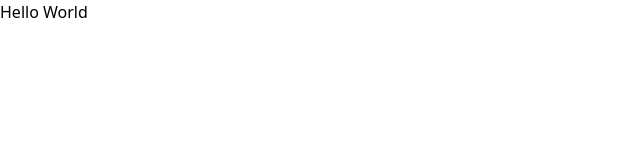
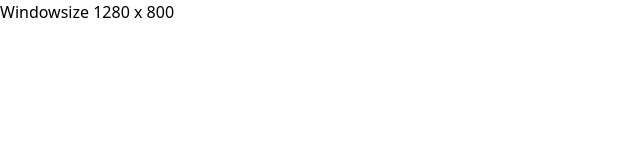
Before and after one commit to srutz/reactexamples, a React (Vite) app: page / in a window 1280 px wide. Shown: the top 160 px of the page, without its empty margins (0-640 px from the left). Built offline with nearby package versions, Linux system fonts and the light colour scheme.

Commit message:
windowsize

```diff
--- a/src/App.tsx
+++ b/src/App.tsx
@@ -1,6 +1,23 @@
+import { useEffect, useState } from "react"
 
 export function App() {
     return (
-        <div>Hello World</div>
+        <div>
+            <WindowInfo></WindowInfo>
+        </div>
     )
 }
+
+function WindowInfo() {
+    const [val, setVal] = useState(1)
+    useEffect(() => {
+        const ls = () => {
+            setVal(-val) // trigger re-render
+        }
+        window.addEventListener("resize", ls);
+        return () => window.removeEventListener("resize", ls)
+    }, [val])
+    return (
+        <div>Windowsize {window.innerWidth} x {window.innerHeight}</div>
+    )
+}
```
